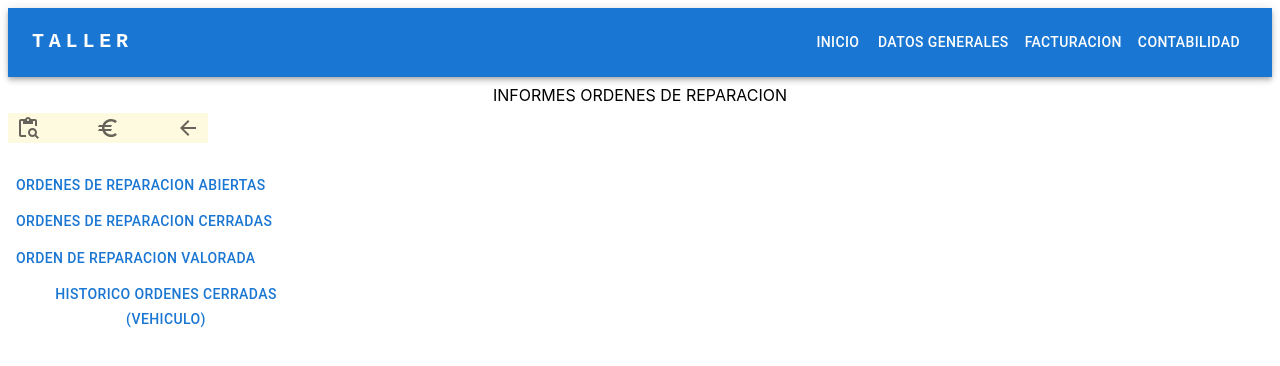
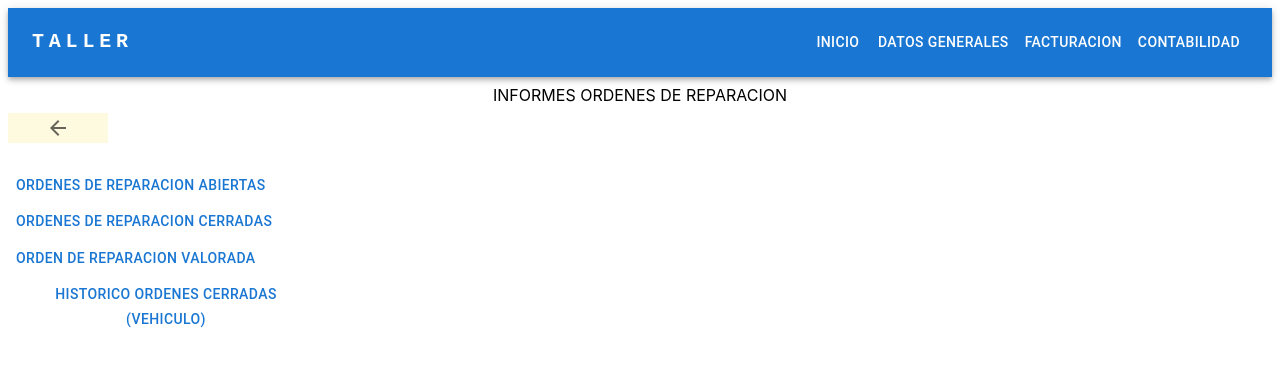
Before and after one commit to jcaido/mi_taller, a React (Create React App) app: page /taller/informes-ordenes in a window 1280 px wide. Shown: the top 366 px of the page. Built offline with nearby package versions, Linux system fonts and the light colour scheme.

Commit message:
Refactorizacion "Barra de navegacion, informes ordenes

```diff
--- a/src/components/informes-ordenes-reparacion/InformesOrdenes.jsx
+++ b/src/components/informes-ordenes-reparacion/InformesOrdenes.jsx
@@ -1,7 +1,6 @@
 import React, { useState } from 'react';
 import { Box, Grid } from '@mui/material';
 import Button from '@mui/material/Button';
-import NavigationButtonEdiOrdenes from '../edicion-ordenes-reparacion/NavigationButtonEdiOrdenes';
 import OrdenesAbiertasPDF from './OrdenesAbiertasPDF';
 import OrdenesCerradasEntreFechasForm from './forms/OrdenesCerradasEntreFechasForm';
 import { obtenerOrdenesCerradasEntreFechas, obtenerOrdenReparacionPorIdCompleta } from '../../services/axiosService';
@@ -9,6 +8,7 @@ import OrdenesCerradasEntreFechasPDF from './OrdenesCerradasEntreFechasPDF';
 import BuscarOrdenReparacionPorIdForm from '../autorizacion-ordenes-reparacion/forms/BuscarOrdenReparacionPorIdForm';
 import OrdenCerradaPorIdPDF from './OrdenCerradaPorIdPDF';
 import ModalErrores from '../../utils/ModalErrores';
+import NavigationButtonInfoOrdenes from './NavigationButtonInfoOrdenes';
 
 function InformesOrdenes() {
   const [openError, setOpenError] = useState(false);
@@ -110,7 +110,7 @@ function InformesOrdenes() {
     <Grid container rowSpacing={1}>
       <Grid item md={12}>
         <Box mt={1}>
-          <NavigationButtonEdiOrdenes />
+          <NavigationButtonInfoOrdenes />
         </Box>
       </Grid>
       <Grid item md={3}>
--- /dev/null
+++ b/src/components/informes-ordenes-reparacion/NavigationButtonInfoOrdenes.jsx
@@ -0,0 +1,31 @@
+import React, { useState } from 'react';
+import { useNavigate } from 'react-router-dom';
+import BottomNavigation from '@mui/material/BottomNavigation';
+import Tooltip from '@mui/material/Tooltip';
+import BottomNavigationAction from '@mui/material/BottomNavigationAction';
+import ArrowBackIcon from '@mui/icons-material/ArrowBack';
+
+function NavigationButtonInfoOrdenes() {
+  const [value, setValue] = useState('modificarPiezas');
+
+  const handleChange = (event, newValue) => {
+    setValue(newValue);
+  };
+
+  const navigate = useNavigate();
+
+  return (
+    <BottomNavigation sx={{ width: 100, height: 30, backgroundColor: '#fefae0' }} value={value} onChange={handleChange}>
+      <Tooltip title="volver a opciones-reparacion taller">
+        <BottomNavigationAction
+          label="VolverOpciones"
+          value="volverOpciones"
+          icon={<ArrowBackIcon />}
+          onClick={() => navigate('/taller/opciones')}
+        />
+      </Tooltip>
+    </BottomNavigation>
+  );
+}
+
+export default NavigationButtonInfoOrdenes;
```
